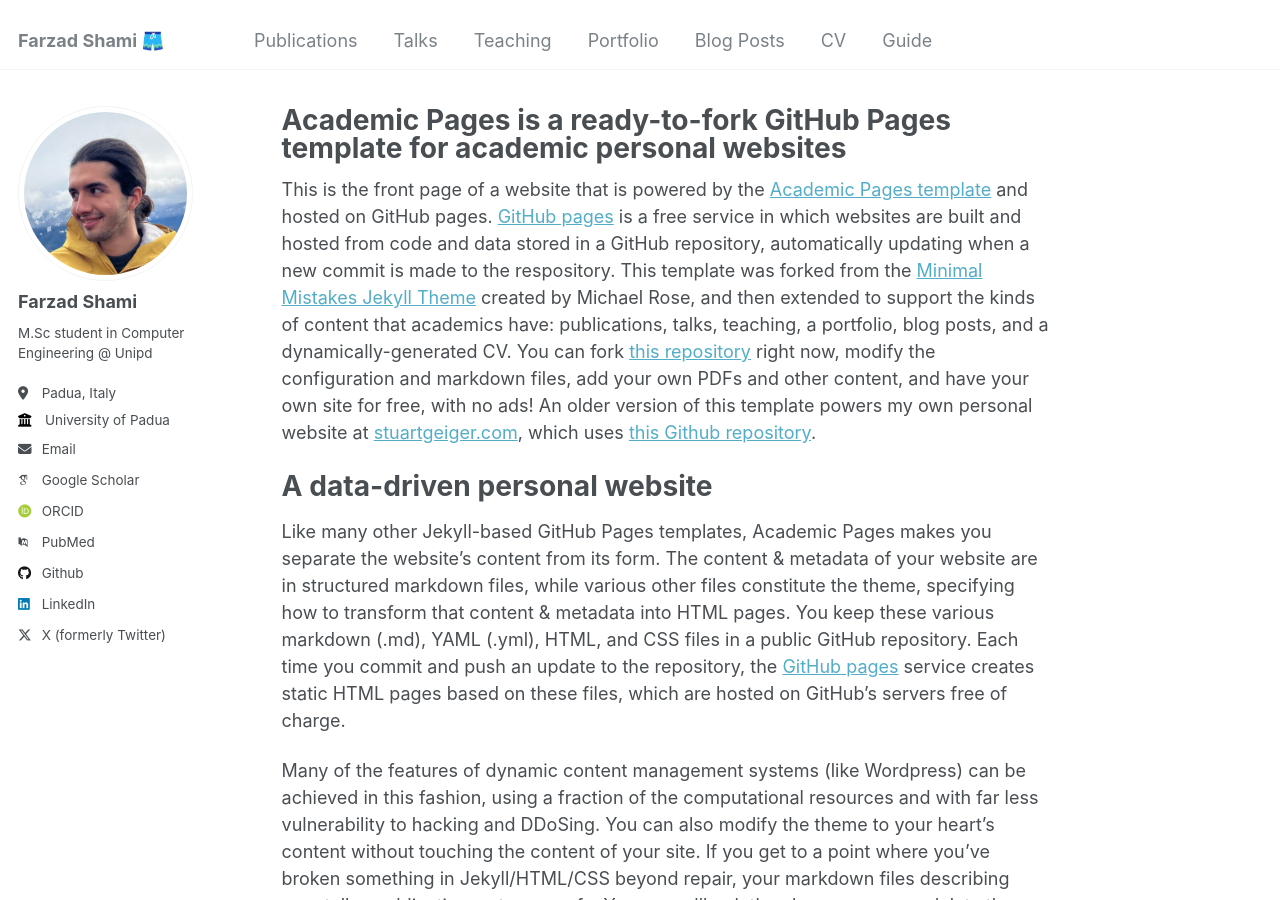
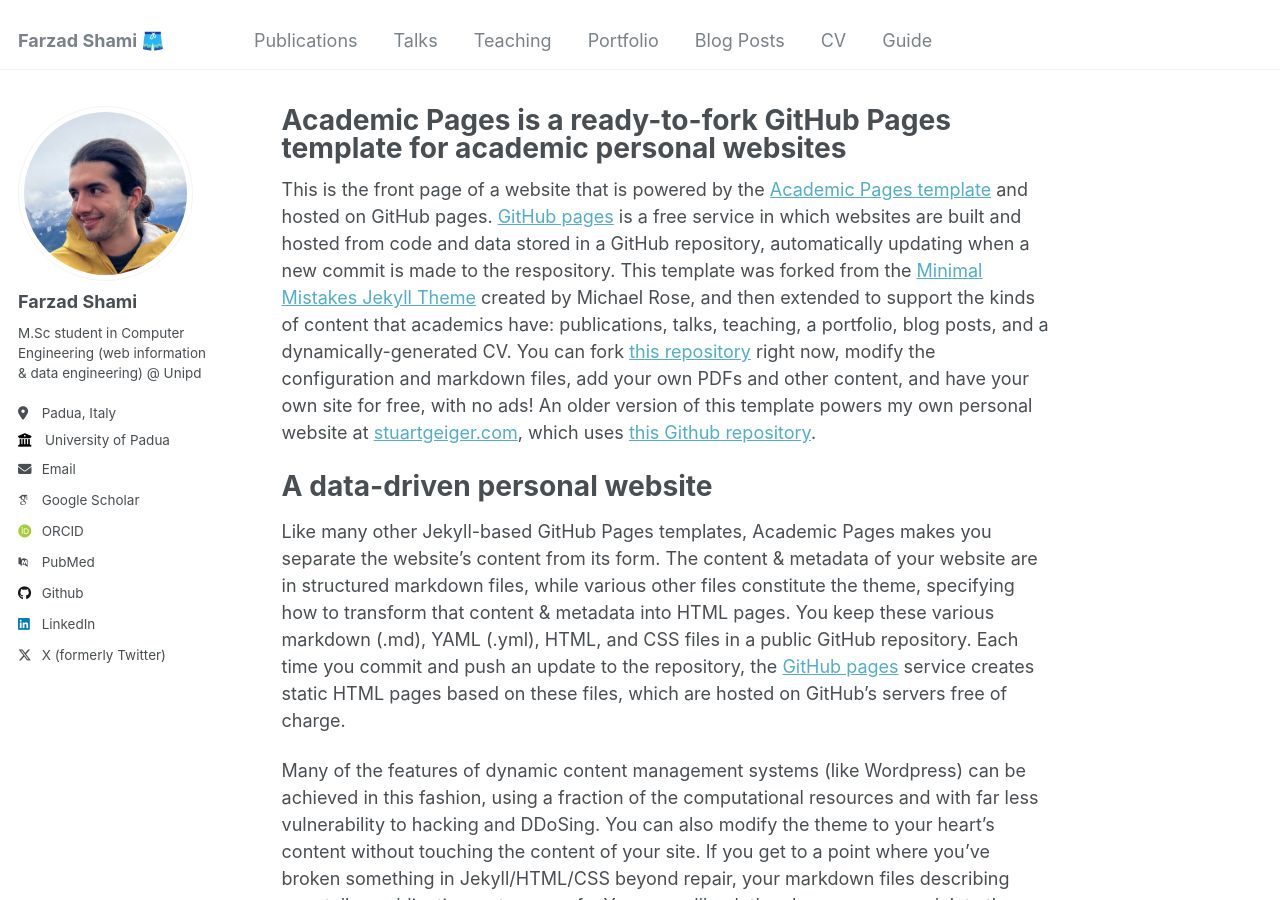
Before and after one commit to fuzsh/fuzsh.github.io, a Jekyll site: the page built from _pages/about.md, in a window 1280 px wide and 900 px high. Built offline with Jekyll 4.4.1, drawn with Linux system fonts in a browser that asks for light colours; some web fonts are replaced.

Commit message:
Update _config.yml

```diff
--- a/_config.yml
+++ b/_config.yml
@@ -24,7 +24,7 @@
   avatar           : "profile.png"
   name             : "Farzad Shami"
   pronouns         : # example: "she/her"
-  bio              : "M.Sc student in Computer Engineering @ Unipd"
+  bio              : "M.Sc student in Computer Engineering (web information & data engineering) @ Unipd"
   location         : "Padua, Italy"
   employer         : "University of Padua"
   uri              : # URL
```
